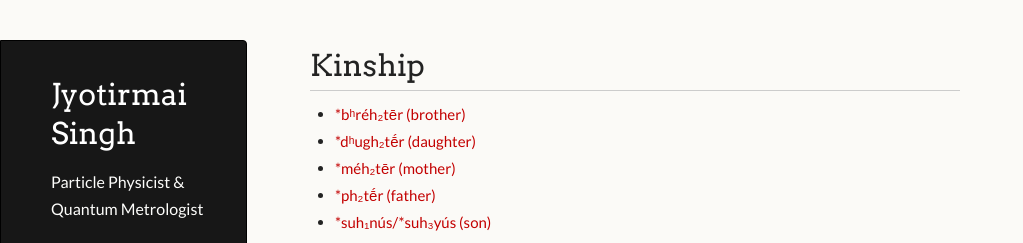
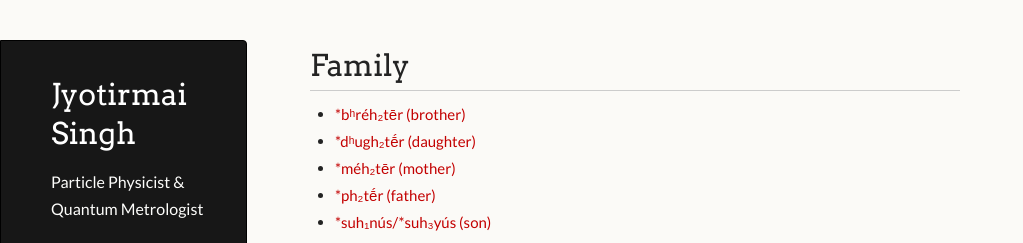
Before and after one commit to joe-singh/joe-singh.github.io, a Jekyll site: the page built from dictionary/kinship/title.md, in a window 1280 px wide. Shown: the top 243 px of the page, without its empty margins (0-1023 px from the left). Built offline with Jekyll 4.4.1, drawn with Linux system fonts in a browser that asks for light colours; some web fonts are replaced; comment, search, counter and statistics services are not loaded.

Commit message:
change kinship

```diff
--- a/dictionary/kinship/title.md
+++ b/dictionary/kinship/title.md
@@ -10,7 +10,7 @@ There should be whitespace between paragraphs.
 
 There should be whitespace between paragraphs. We recommend including a README, or a file with information about your project.
 --->
-# Kinship
+# Family
 
 * [\*bʰréh₂tēr (brother)](./brother.md)
 * [\*dʰugh₂tḗr (daughter)](./daughter.md)
```
Also changed, not shown: pie.md (+1 -1 lines).
